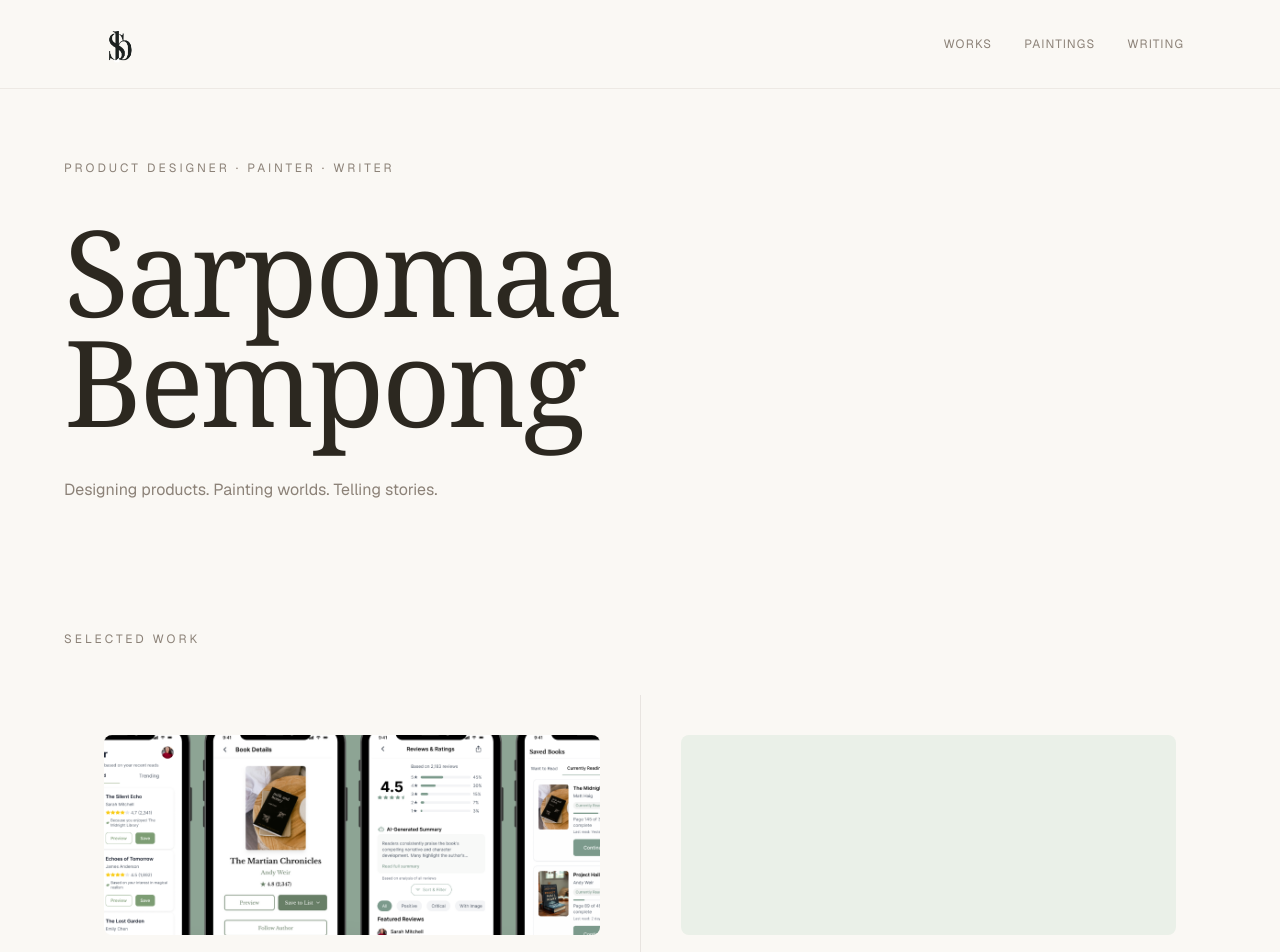
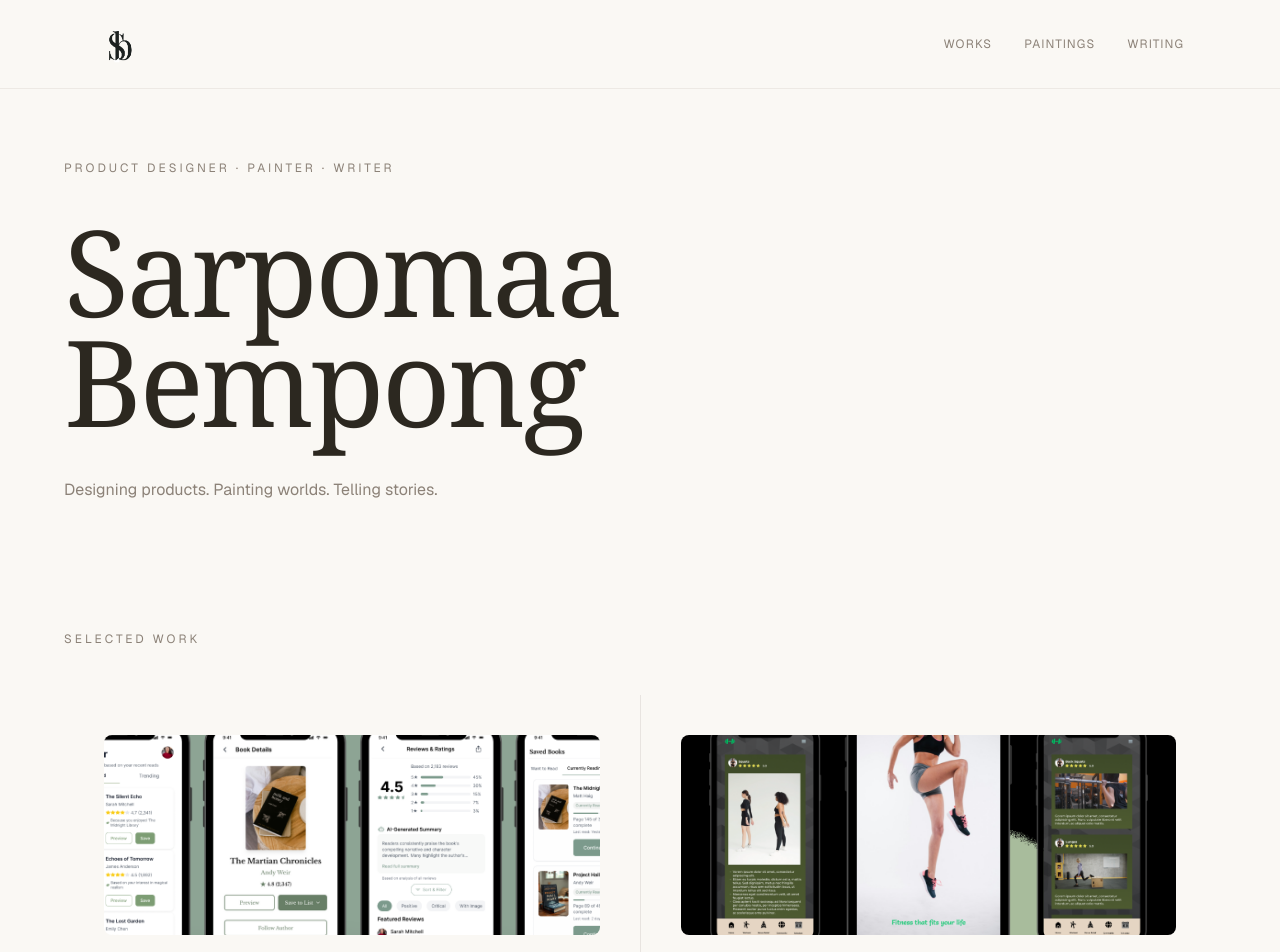
Before and after one commit to NanaAbenaBempong/artbysarps-v2, a Next.js app: page / in a window 1280 px wide. Shown: the top 952 px of the page. Built offline with nearby package versions, Linux system fonts and the light colour scheme.

Commit message:
Update src/app/page.tsx

```diff
--- a/src/app/page.tsx
+++ b/src/app/page.tsx
@@ -16,8 +16,8 @@ const uxProjects = [
     label: 'Product Design',
     year: '2025',
     href: '/works/fittgrad',
-    thumbnail: null,
-    thumbnailColor: '#EAF0E8',
+    thumbnail: '/works/fittgrad/fittgrad-hero.png',
+    thumbnailColor: null,
   },
   {
     title: 'The Breathing Interface',
```
